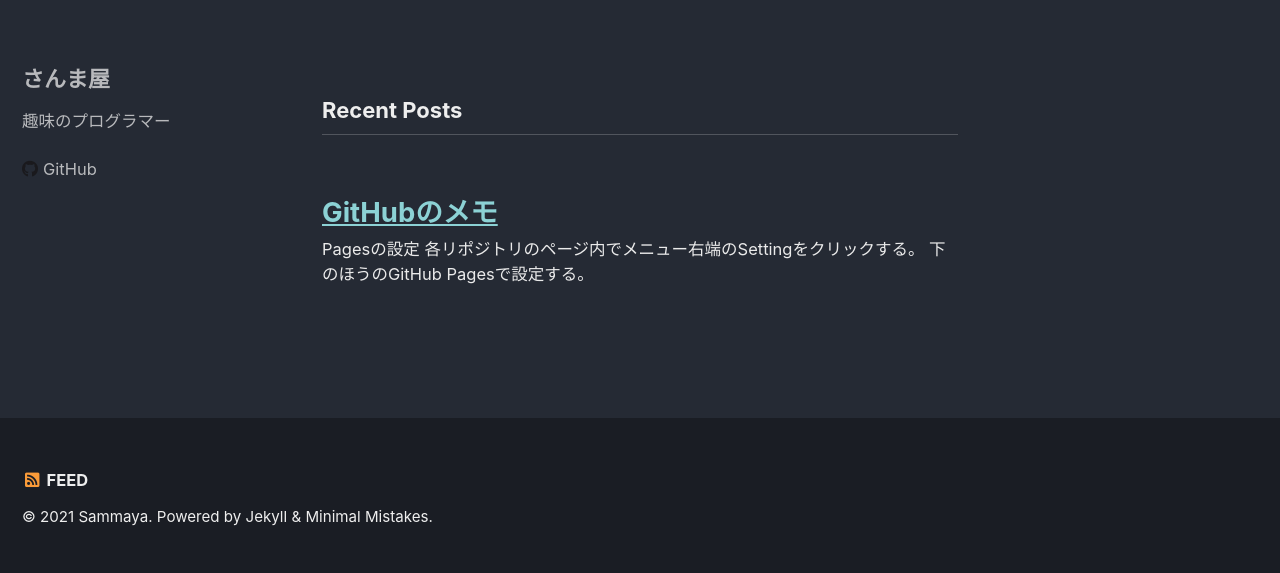
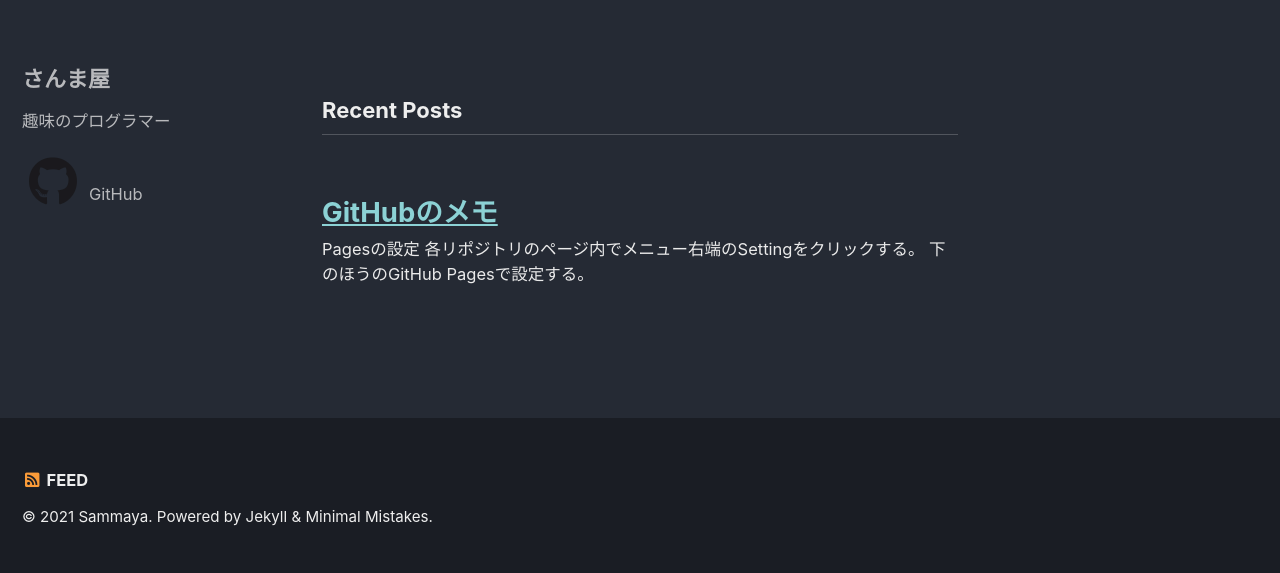
Before and after one commit to sammaya164/sammaya164.github.io, a Jekyll site: the page built from home.md, in a window 1280 px wide. Shown: the part 393-966 px from the top of the page. Built offline with Jekyll 4.4.1, drawn with Linux system fonts in a browser that asks for light colours; cached includes are drawn as plain includes.

Commit message:
Update _config.yml

```diff
--- a/_config.yml
+++ b/_config.yml
@@ -37,7 +37,7 @@ author:
       icon: "fab fa-fw fa-facebook-square"
       # url: "https://facebook.com/"
     - label: "GitHub"
-      icon: "fab fa-github my-skyblue"
+      icon: "fab fa-fw fa-github fa-3x"
       url: "https://github.com/sammaya164"
     - label: "Instagram"
       icon: "fab fa-fw fa-instagram"
```
